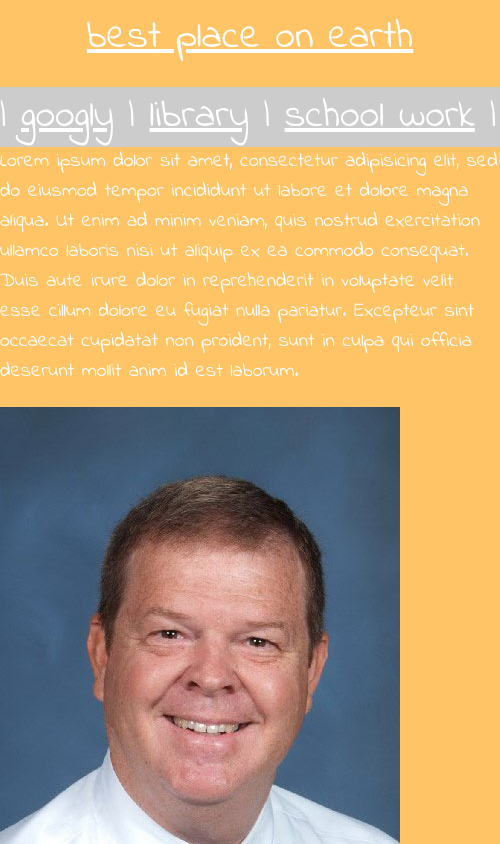
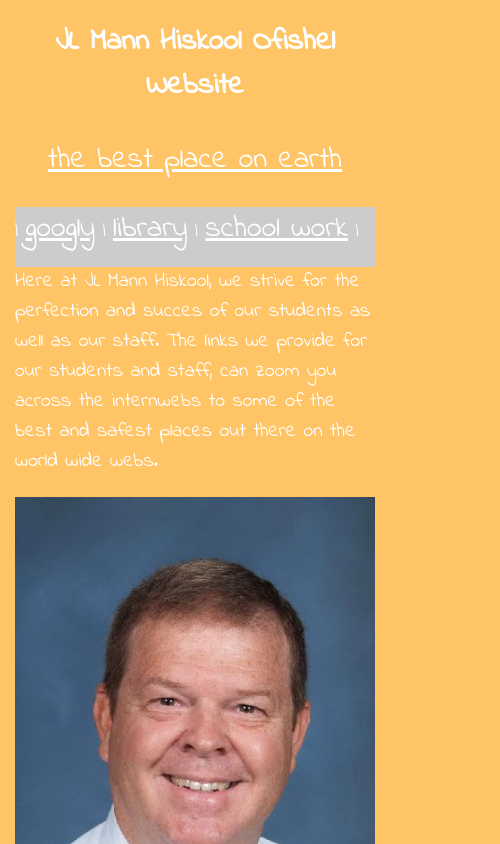
Before and after one commit to KhalDrogo5190/webbysite, a plain HTML site: page index.html in a window 390 px wide. Shown: the top 844 px of the page, 500 px wide, since content can reach past the window. Drawn offline with Linux system fonts and the light colour scheme.

Commit message:
Add files via upload

```diff
--- a/index.html
+++ b/index.html
@@ -2,13 +2,15 @@
 
 <html>
 <head>
-  <title> The Best Site </title>
+  <title> JL Mann Hiskool(cuul kidz only) </title>
   <link rel="stylesheet" href="ref/main.css">
   <link href="https://fonts.googleapis.com/css?family=Indie+Flower" rel="stylesheet">
   <meta name="viewport" content="width=device-width, initial-scale=1">
 </head>
 <header>
-<a href ="https://gabrielecirulli.github.io/2048/"> best place on earth</a>
+<h1> JL Mann Hiskool Ofishel Website
+</h1>
+<a href ="https://gabrielecirulli.github.io/2048/"> the best place on earth</a>
 <p></p>
 </header>
 
@@ -16,15 +18,15 @@
   |
   <a href="https://www.google.com/">googly</a>
   |
-  <a href="https://www.boringcompany.com/">library</a>
+  <a href="https://www.loc.gov/search/500/">library</a>
   |
   <a href="https://en.wikipedia.org/wiki/Harriet_Tubman">school work</a>
   |
 </nav>
 <body>
-  <p>    Lorem ipsum dolor sit amet, consectetur adipisicing elit, sed do eiusmod tempor incididunt ut labore et dolore magna aliqua. Ut enim ad minim veniam, quis nostrud exercitation ullamco laboris nisi ut aliquip ex ea commodo consequat. Duis aute irure dolor in reprehenderit in voluptate velit esse cillum dolore eu fugiat nulla pariatur. Excepteur sint occaecat cupidatat non proident, sunt in culpa qui officia deserunt mollit anim id est laborum.
+  <p>    Here at JL Mann Hiskool, we strive for the perfection and succes of our students as well as our staff. The links we provide for our students and staff, can zoom you across the internwebs to some of the best and safest places out there on the world wide webs.
   </p>
-  <img src="pic/charlies.jpg">
+  <img class = "center" src="pic/charlies.jpg">
 </body>
 <footer>
   <p>Foot pajamas are the best</p>
--- a/ref/main.css
+++ b/ref/main.css
@@ -58,7 +58,6 @@ body{
   font-size:40px;
   font-family: 'Indie Flower',cursive;
   max-width: 1300px;
-  min-width: 500px;
   margin-left: auto;
   margin-right: auto;
 }
@@ -66,3 +65,80 @@ body{
 img{
   max-width: 100%;
 }
+
+img.center{
+  display: block;
+  margin-left: auto;
+  margin-right: auto;
+}
+
+@media (max-width:500px) {
+  h1{
+    color: #ffffff;
+    text-align: center;
+    font-size:30px;
+    font-family: 'Indie Flower',cursive;
+  }
+
+  h2{
+    color: #ffffff;
+    text-align: center;
+    font-size:20px;
+    font-family: 'Indie Flower',cursive;
+  }
+
+  p{
+    color: #ffffff;
+    text-align: left;
+    font-size:20px;
+    font-family: 'Indie Flower',cursive;
+    line-height: 1.5;
+  }
+
+  a{
+    color: #ffffff;
+    text-align: left;
+    font-size:30px;
+    font-family: 'Indie Flower',cursive;
+  }
+  nav {
+      float: left;
+      width: 100%;
+      height: 60px;
+      background: #cccccc;
+    }
+
+  footer {
+    background-color: #cccccc;
+    padding: 10px;
+    text-align:center;
+    text-size: 20px;
+    text-color: #ffffff;
+  }
+
+  header{
+    color: #ffffff;
+    text-align: center;
+    font-size:40px;
+    font-family: 'Indie Flower',cursive;
+  }
+
+  body{
+    color: #ffffff;
+    text-align: left;
+    font-size:20px;
+    font-family: 'Indie Flower',cursive;
+    margin-left: 15px;
+    margin-right: 15px;
+  }
+
+  img{
+    max-width: 100%;
+  }
+
+  img.center{
+    display: block;
+    margin-left: auto;
+    margin-right: auto;
+  }
+}
```
